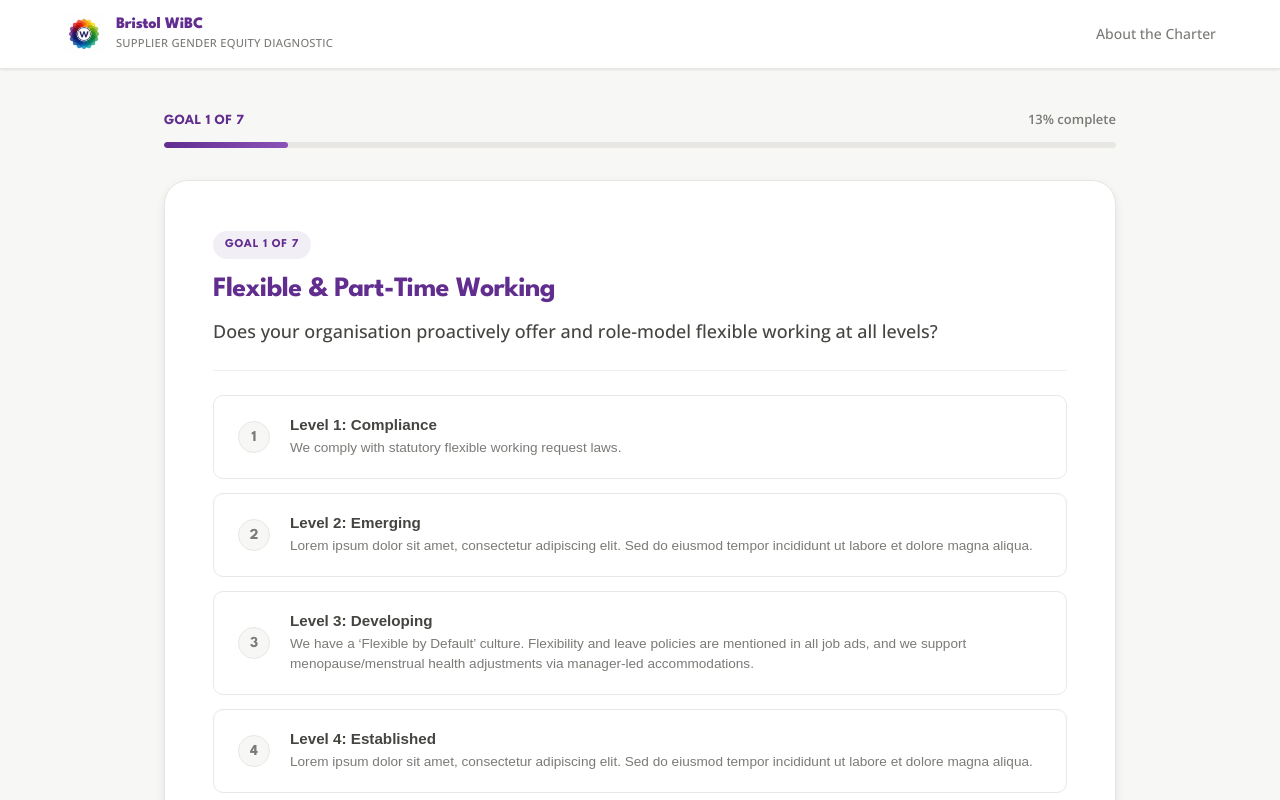
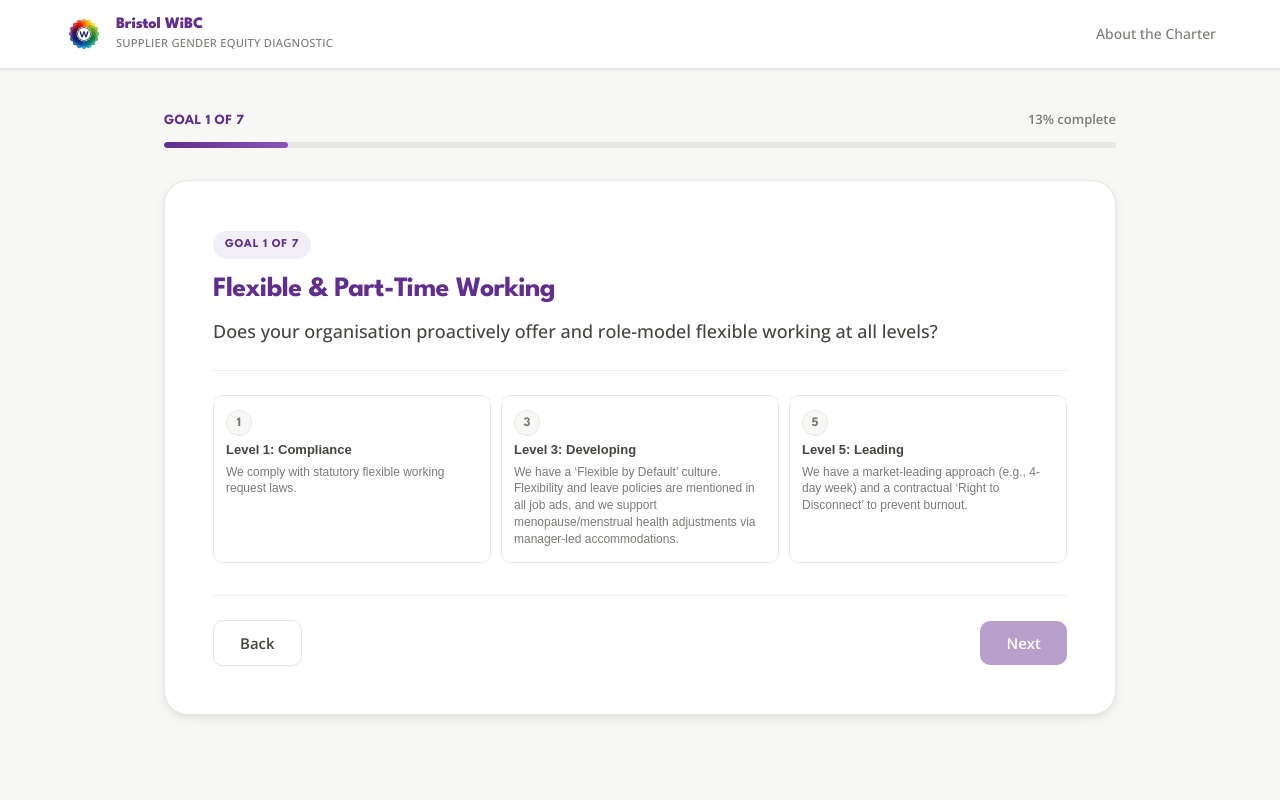
Before and after one commit to ProctorsDigitalDesign/BWiBC, a Next.js app in the folder wibc-sged/: page / in a window 1280 px wide. Both pictures are taken after a click on the button "Start Diagnostic". Shown: the top 800 px of the page. Built offline with nearby package versions, Linux system fonts and the light colour scheme.

Commit message:
Remove Level 2 and Level 4 and implement 3-column layout

```diff
--- a/wibc-sged/app/globals.css
+++ b/wibc-sged/app/globals.css
@@ -438,7 +438,7 @@ a:hover { color: var(--color-primary-light); }
 /* ─── Scale Buttons ──────────────────────────────────────────────────────── */
 .scale-grid {
   display: grid;
-  grid-template-columns: repeat(5, 1fr);
+  grid-template-columns: repeat(3, 1fr);
   gap: 0.625rem;
 }
 
--- a/wibc-sged/app/page.tsx
+++ b/wibc-sged/app/page.tsx
@@ -22,9 +22,7 @@ const GOALS = [
     question: "Does your organisation proactively offer and role-model flexible working at all levels?",
     levels: [
       { value: 1, label: "Level 1: Compliance", text: "We comply with statutory flexible working request laws." },
-      { value: 2, label: "Level 2: Emerging", text: "Lorem ipsum dolor sit amet, consectetur adipiscing elit. Sed do eiusmod tempor incididunt ut labore et dolore magna aliqua." },
       { value: 3, label: "Level 3: Developing", text: "We have a ‘Flexible by Default’ culture. Flexibility and leave policies are mentioned in all job ads, and we support menopause/menstrual health adjustments via manager-led accommodations." },
-      { value: 4, label: "Level 4: Established", text: "Lorem ipsum dolor sit amet, consectetur adipiscing elit. Sed do eiusmod tempor incididunt ut labore et dolore magna aliqua." },
       { value: 5, label: "Level 5: Leading", text: "We have a market-leading approach (e.g., 4-day week) and a contractual ‘Right to Disconnect’ to prevent burnout." }
     ]
   },
@@ -34,9 +32,7 @@ const GOALS = [
     question: "Do women, including those from marginalised backgrounds, have equal representation in your senior leadership and Board?",
     levels: [
       { value: 1, label: "Level 1: Compliance", text: "We track gender representation at a high level." },
-      { value: 2, label: "Level 2: Emerging", text: "Lorem ipsum dolor sit amet, consectetur adipiscing elit. Sed do eiusmod tempor incididunt ut labore et dolore magna aliqua." },
       { value: 3, label: "Level 3: Developing", text: "We set intersectional targets (Race/Disability/Class) and have audited our senior roles to remove ‘class-coded’ barriers (e.g., elite university bias)." },
-      { value: 4, label: "Level 4: Established", text: "Lorem ipsum dolor sit amet, consectetur adipiscing elit. Sed do eiusmod tempor incididunt ut labore et dolore magna aliqua." },
       { value: 5, label: "Level 5: Leading", text: "Executive bonuses are tied to D&I outcomes. We use live dashboards to ensure women move through the pipeline at the same velocity as men." }
     ]
   },
@@ -46,9 +42,7 @@ const GOALS = [
     question: "Is there clear executive accountability for gender equity and a proven ‘Preventative Duty’ regarding workplace safety?",
     levels: [
       { value: 1, label: "Level 1: Compliance", text: "We have a named EDI lead and a standard anti-harassment policy." },
-      { value: 2, label: "Level 2: Emerging", text: "Lorem ipsum dolor sit amet, consectetur adipiscing elit. Sed do eiusmod tempor incididunt ut labore et dolore magna aliqua." },
       { value: 3, label: "Level 3: Developing", text: "We meet the ‘Statutory Preventative Duty’ for sexual harassment. Our Employee Resource Groups (ERGs) are consulted on policy design, and we conduct workplace menopause risk assessments." },
-      { value: 4, label: "Level 4: Established", text: "Lorem ipsum dolor sit amet, consectetur adipiscing elit. Sed do eiusmod tempor incididunt ut labore et dolore magna aliqua." },
       { value: 5, label: "Level 5: Leading", text: "We provide independent, third-party reporting lines for harassment and offer paid leave for domestic abuse survivors." }
     ]
   },
@@ -58,9 +52,7 @@ const GOALS = [
     question: "Do you have clear pathways to management for women in frontline, operational, or lower-paid roles?",
     levels: [
       { value: 1, label: "Level 1: Compliance", text: "Internal vacancies are posted on staff boards/intranets." },
-      { value: 2, label: "Level 2: Emerging", text: "Lorem ipsum dolor sit amet, consectetur adipiscing elit. Sed do eiusmod tempor incididunt ut labore et dolore magna aliqua." },
       { value: 3, label: "Level 3: Developing", text: "We have removed degree requirements from internal roles and budget for childcare/travel costs to ensure lower-paid staff can attend training." },
-      { value: 4, label: "Level 4: Established", text: "Lorem ipsum dolor sit amet, consectetur adipiscing elit. Sed do eiusmod tempor incididunt ut labore et dolore magna aliqua." },
       { value: 5, label: "Level 5: Leading", text: "We benchmark social mobility and provide ‘Cultural Capital’ coaching to women from working-class backgrounds to support their progression." }
     ]
   },
@@ -70,9 +62,7 @@ const GOALS = [
     question: "Are you transparent about pay and committed to closing intersectional pay and pension gaps?",
     levels: [
       { value: 1, label: "Level 1: Compliance", text: "We complete statutory Gender Pay Gap reporting." },
-      { value: 2, label: "Level 2: Emerging", text: "Lorem ipsum dolor sit amet, consectetur adipiscing elit. Sed do eiusmod tempor incididunt ut labore et dolore magna aliqua." },
       { value: 3, label: "Level 3: Developing", text: "We are an accredited Real Living Wage employer. We publish salary bands internally and state salary ranges on all job ads." },
-      { value: 4, label: "Level 4: Established", text: "Lorem ipsum dolor sit amet, consectetur adipiscing elit. Sed do eiusmod tempor incididunt ut labore et dolore magna aliqua." },
       { value: 5, label: "Level 5: Leading", text: "We maintain full employer pension contributions during the entire duration of all parental leave to mitigate the ‘motherhood pension gap’." }
     ]
   },
@@ -82,9 +72,7 @@ const GOALS = [
     question: "Are your recruitment and performance systems designed to be neuro-inclusive and free from systemic bias?",
     levels: [
       { value: 1, label: "Level 1: Compliance", text: "Hiring managers take basic unconscious bias training." },
-      { value: 2, label: "Level 2: Emerging", text: "Lorem ipsum dolor sit amet, consectetur adipiscing elit. Sed do eiusmod tempor incididunt ut labore et dolore magna aliqua." },
       { value: 3, label: "Level 3: Developing", text: "We share interview questions 48 hours in advance (Neuro-inclusion) and use blind-screening (removing names/universities) for all CVs." },
-      { value: 4, label: "Level 4: Established", text: "Lorem ipsum dolor sit amet, consectetur adipiscing elit. Sed do eiusmod tempor incididunt ut labore et dolore magna aliqua." },
       { value: 5, label: "Level 5: Leading", text: "We use AI or peer-audits to ensure performance appraisal language is objective. Our HR systems are fully trans-inclusive by design." }
     ]
   },
@@ -94,9 +82,7 @@ const GOALS = [
     question: "Do you provide women with the social capital and networking opportunities needed to thrive?",
     levels: [
       { value: 1, label: "Level 1: Compliance", text: "We have a women’s network that holds social events." },
-      { value: 2, label: "Level 2: Emerging", text: "Lorem ipsum dolor sit amet, consectetur adipiscing elit. Sed do eiusmod tempor incididunt ut labore et dolore magna aliqua." },
       { value: 3, label: "Level 3: Developing", text: "Our network leadership is intersectional, and we have a dedicated budget for external coaching for underrepresented women." },
-      { value: 4, label: "Level 4: Established", text: "Lorem ipsum dolor sit amet, consectetur adipiscing elit. Sed do eiusmod tempor incididunt ut labore et dolore magna aliqua." },
       { value: 5, label: "Level 5: Leading", text: "We have a mandatory Reverse Mentoring programme for senior leaders. We require our own sub-contractors to meet equity standards." }
     ]
   }
@@ -266,7 +252,7 @@ export default function AssessmentWizard() {
         </div>
 
         {/* Levels List */}
-        <div style={{ display: "flex", flexDirection: "column", gap: "0.875rem" }} role="group" aria-label={`Maturity options for ${goal.title}`}>
+        <div className="scale-grid" role="group" aria-label={`Maturity options for ${goal.title}`}>
           {goal.levels.map((level) => {
             const isSelected = currentScore === level.value;
             return (
@@ -276,29 +262,10 @@ export default function AssessmentWizard() {
                 onClick={() => handleScoreChange(goal.id, level.value)}
                 aria-pressed={isSelected}
                 className={`scale-button ${isSelected ? "selected" : ""}`}
-                style={{
-                  display: "flex",
-                  flexDirection: "row",
-                  alignItems: "center",
-                  gap: "1.25rem",
-                  padding: "1.25rem 1.5rem",
-                  width: "100%",
-                  textAlign: "left",
-                  transform: "none",
-                  transition: "all 0.15s ease"
-                }}
               >
-                <div className="scale-num" style={{ width: "32px", height: "32px", fontSize: "0.95rem" }}>
-                  {level.value}
-                </div>
-                <div style={{ display: "flex", flexDirection: "column", gap: "0.25rem", flex: 1 }}>
-                  <div className="scale-label-text" style={{ fontSize: "0.95rem" }}>
-                    {level.label}
-                  </div>
-                  <div className="scale-desc-text" style={{ fontSize: "0.85rem", lineHeight: 1.45 }}>
-                    {level.text}
-                  </div>
-                </div>
+                <div className="scale-num">{level.value}</div>
+                <div className="scale-label-text">{level.label}</div>
+                <div className="scale-desc-text">{level.text}</div>
               </button>
             );
           })}
```
